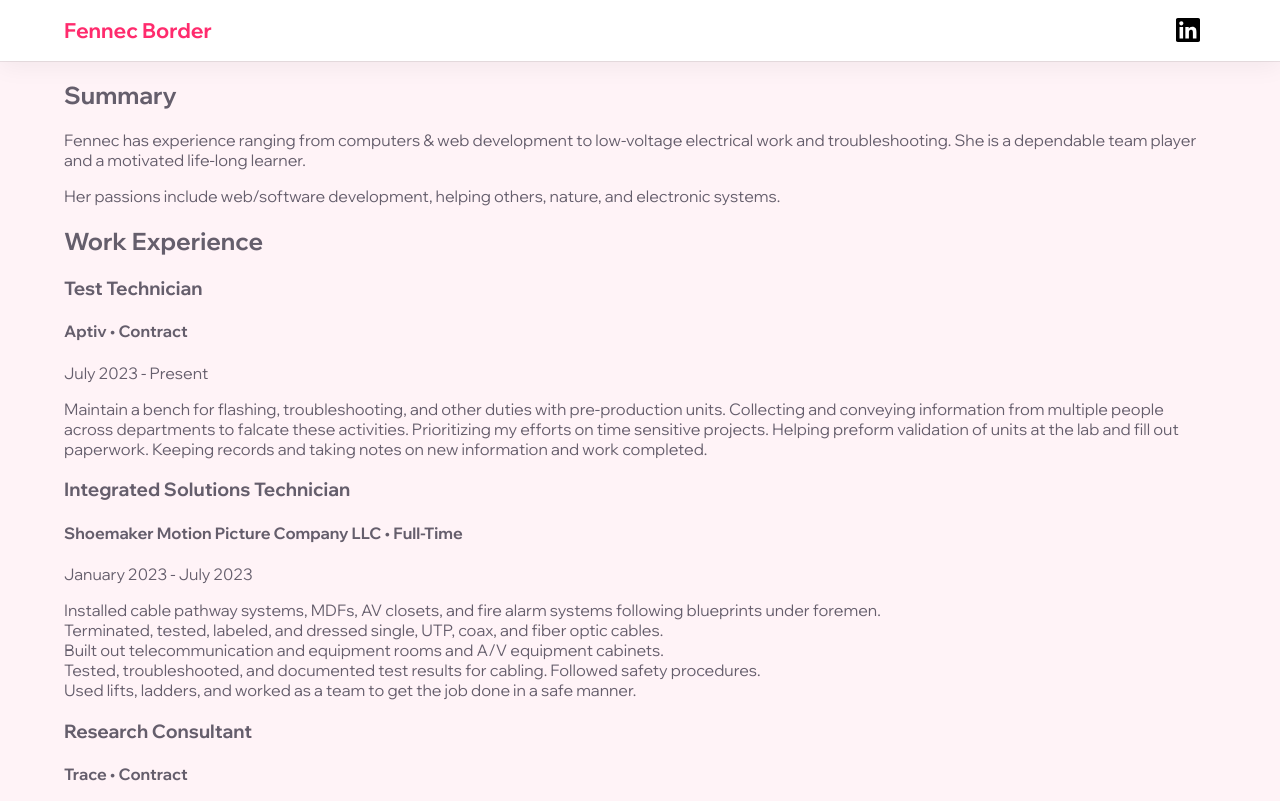
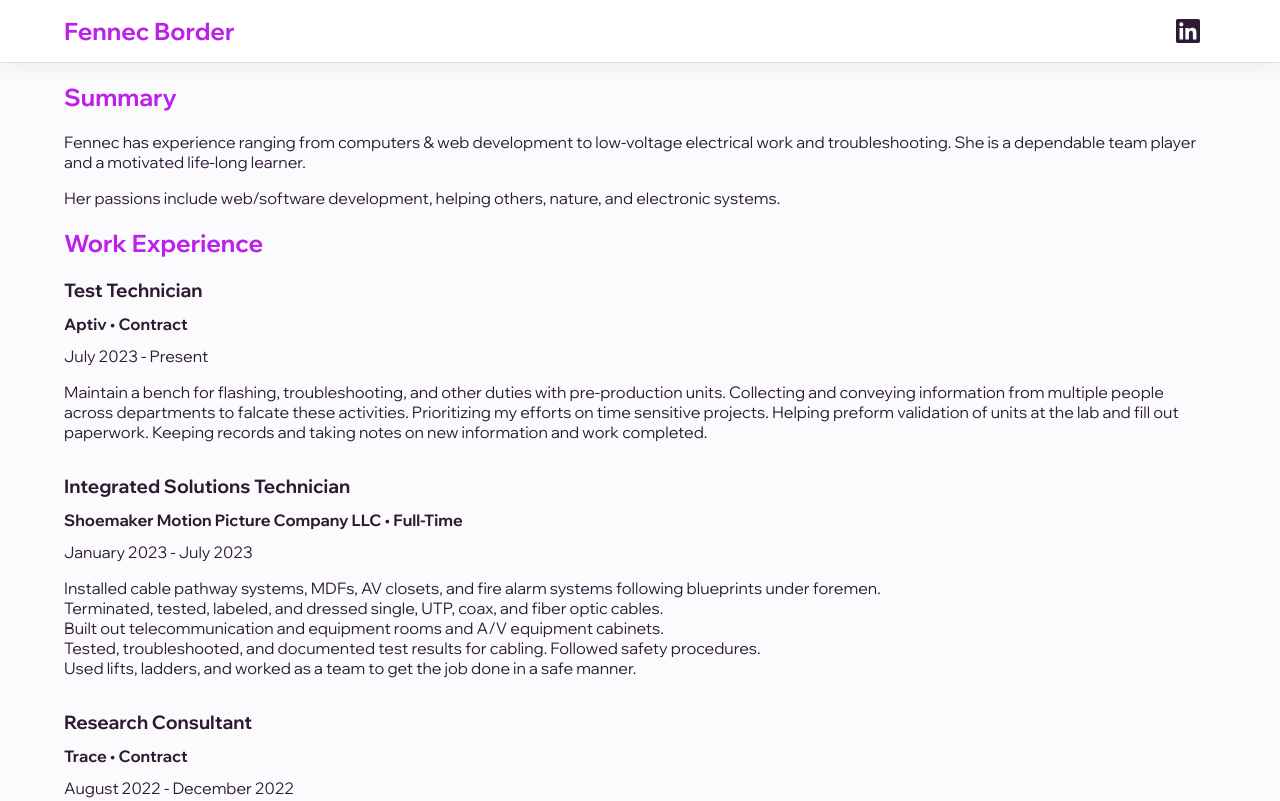
Before and after one commit to Flolon/fennecborder.com, a plain HTML site: page new.html in a window 1280 px wide. Shown: the top 801 px of the page. Drawn offline with Linux system fonts and the light colour scheme.

Commit message:
better colors

```diff
--- a/assets/css/index.css
+++ b/assets/css/index.css
@@ -1,17 +1,37 @@
-:root {
+/* :root {
     --primary: #ff2b6d;
     --primary-active: #e33f72;
     --primary-bg: #fff3f7;
     --secondary: #655e6c;
+} */
+
+:root {
+	--primary: #bd20e9;
+	--text: #2c1b33;
+	--background: #fbfafc;
+	--secondary: #c591d4;
+	--accent: #bd6fd3;
+	--button-bg: #fff;
+	--button-bg-active: #f8f8f8;
+}
+
+.dark-theme {
+	--primary: #b316df;
+	--text: #f3f0f4;
+	--background: #1c1820;
+	--secondary: #602b6e;
+	--accent: #7b2c90;
+	--button-bg: #1f1f1f;
+	--button-bg-active: #161616;
 }
 
 body {
-	background: var(--primary-bg);
+	background: var(--background);
 	margin: 0;
 	font-family: "Wix Madefor Display", sans-serif;
 	font-optical-sizing: auto;
 	font-style: normal;
-	color: var(--secondary);
+	color: var(--text);
 }
 
 a {
@@ -85,10 +105,14 @@ button {
 	color: var(--primary);
 }
 
+.txt-primary {
+	color: var(--primary);
+}
+
 .nav {
 	display: flex;
 	z-index: 2;
-	background: #fff;
+	background-color: #fff;
 	box-shadow: rgba(0, 0, 0, 0.05) 0px 6px 24px 0px, rgba(0, 0, 0, 0.08) 0px 0px 0px 1px;
 }
 
@@ -108,9 +132,11 @@ button {
 
 .nav .title {
 	font-weight: 700;
-	font-size: 1.3rem;
+	font-size: 1.5rem;
 	color: var(--primary);
 	text-decoration: none;
+	margin: 0;
+	padding: 1rem 0;
 }
 
 .pfp img {
@@ -126,7 +152,7 @@ button {
 
 .info {
 	line-height: normal;
-	margin: 1rem;
+	padding: 1.75rem;
 }
 
 @media only screen and (max-width: 667px) {
@@ -143,12 +169,22 @@ button {
 }
 
 .info .subtitle {
-	margin: 0.25rem 0;
+	color: var(--text);
 	font-size: 1.5rem;
+	margin: 0;
+	padding: 0.75rem 0;
 }
 
 article {
 	display: block;
+}
+
+article h2, article h3, article h4 {
+	margin: 0.75rem 0;
+}
+
+.info-block {
+	padding-bottom: 0.25rem;
 }
 
 .buttons {
@@ -171,7 +207,9 @@ article {
 	cursor: pointer;
 	text-decoration: none;
 	font-weight: 600;
-	background: #fff;
+	background-color: var(--button-bg);
+	color: var(--text);
+	fill: var(--text);
 	padding: 0.5em 1rem;
 	border-radius: 8px;
 	box-shadow: rgba(0, 0, 0, 0.1) 0px 1px 3px 0px,
@@ -190,7 +228,7 @@ article {
 }
 
 .button:focus {
-	background: #f8f8f8;
+	background: var(--button-bg-active);
 	box-shadow: rgba(0, 0, 0, 0.1) 0px 10px 15px -3px,
 		rgba(0, 0, 0, 0.05) 0px 4px 6px -2px, rgba(0, 0, 0, 0.05) 0px 0px 0px 1px;
 }
@@ -205,7 +243,7 @@ article {
 }
 
 .button.primary:focus {
-	background: var(--primary-active);
+	background: var(--accent);
 }
 
 .button.wide {
```
Also changed, not shown: index.html (+2 -3 lines), resume.html (+0 -1 lines), new.html (line endings or trailing spaces).
